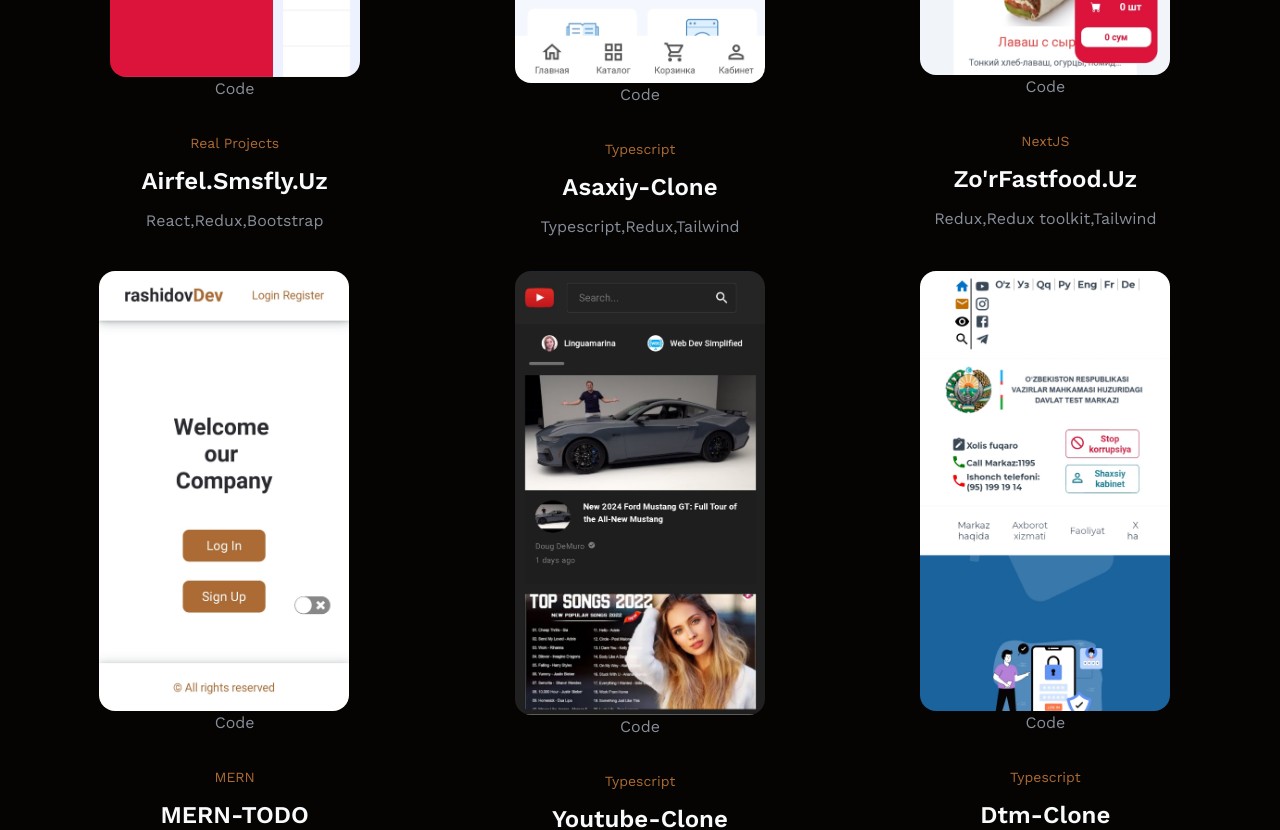
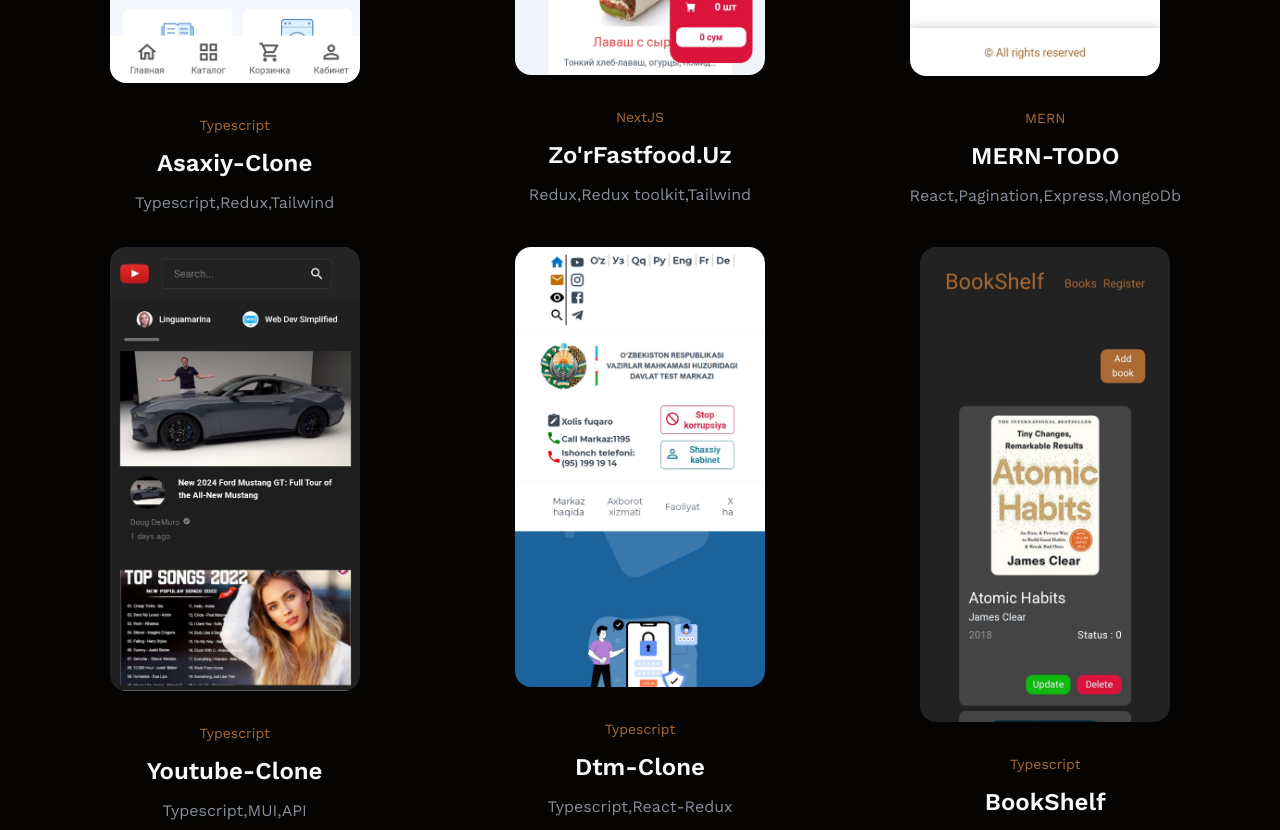
Before and after one commit to rashidovDev/myseo, a React (Create React App) app: page / in a window 1280 px wide. Shown: the part 2420-3250 px from the top of the page. Built offline with nearby package versions, Linux system fonts and the light colour scheme; a web font is replaced by a local one.

Commit message:
fixed Project component

```diff
--- a/src/components/Project.js
+++ b/src/components/Project.js
@@ -6,11 +6,10 @@ const Project = ({ item }) => {
       <a href={item.href} target="_blank" rel="noreferrer" >
       <div className='mb-8 frame'>
         <img className='rounded-2xl pro' src={item.image} alt='imag' width={250} height={300} />
+        <div className='buttonclass'>
         <a href={item.code}>Code</a>
-        <div className='buttonclass'>
         <a href={item.href}>Demo</a>
       </div>
-
       </div>
       <p className='capitalize text-accent text-sm mb-3'>{item.category}</p>
       <p className='text-2xl text-slate-50 font-semibold capitalize mb-3'>{item.name}</p>
--- a/src/data.js
+++ b/src/data.js
@@ -85,15 +85,15 @@ export const social = [
 
 // projects
 export const projectsData = [
-  {
-    id: '10',
-    image: Project12,
-    title: "React,Redux,Bootstrap",
-    name: "Airfel.smsfly.uz",
-    category: 'Real Projects',
-    href : "https://airfel.smsfly.uz",
-    code : "https://github.com/rashidovDev/Zo-rFastFood.uz"
-  },
+  // {
+  //   id: '10',
+  //   image: Project12,
+  //   title: "React,Redux,Bootstrap",
+  //   name: "Airfel.smsfly.uz",
+  //   category: 'Real Projects',
+  //   href : "https://airfel.smsfly.uz",
+  //   code : "https://github.com/rashidovDev/Zo-rFastFood.uz"
+  // },
   {
     id: '10',
     image: Project10,
```
